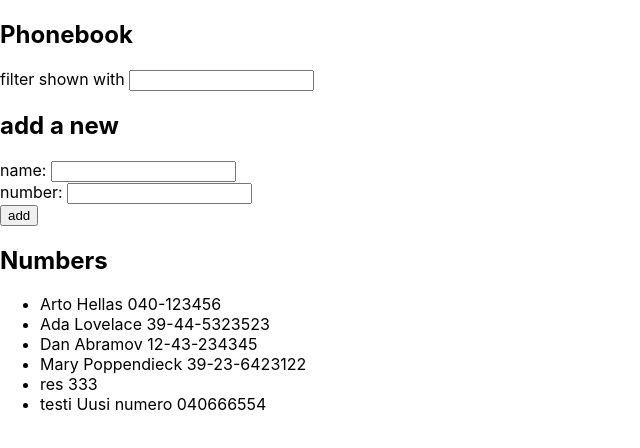
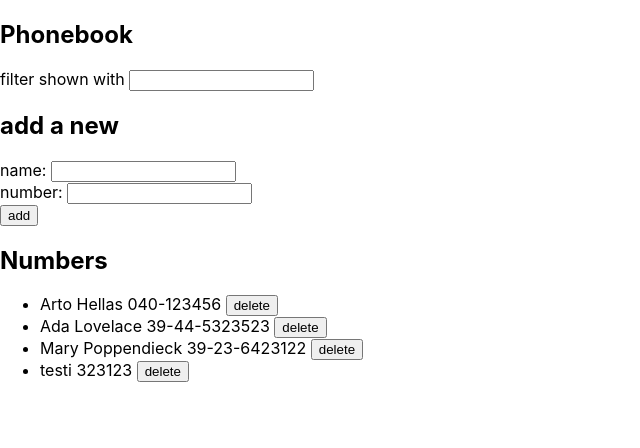
Before and after one commit to Hirvo/Fullstack, a React (Create React App) app in the folder Harjoitukset/Osa2/puhelinluettelo/: page / in a window 1280 px wide. Shown: the top 448 px of the page, without its empty margins (0-640 px from the left). Built offline with nearby package versions, Linux system fonts and the light colour scheme; data requests are answered from the project's data file.

Commit message:
puhelinluettelo step9 done

```diff
--- a/Harjoitukset/Osa2/puhelinluettelo/db.json
+++ b/Harjoitukset/Osa2/puhelinluettelo/db.json
@@ -11,24 +11,14 @@
       "id": 2
     },
     {
-      "name": "Dan Abramov",
-      "number": "12-43-234345",
-      "id": 3
-    },
-    {
       "name": "Mary Poppendieck",
       "number": "39-23-6423122",
       "id": 4
     },
     {
-      "name": "res",
-      "number": "333",
+      "name": "testi",
+      "number": "323123",
       "id": 5
-    },
-    {
-      "name": "testi Uusi numero",
-      "number": "040666554",
-      "id": 6
     }
   ]
 }
--- a/Harjoitukset/Osa2/puhelinluettelo/src/App.js
+++ b/Harjoitukset/Osa2/puhelinluettelo/src/App.js
@@ -2,10 +2,13 @@ import React, { useState, useEffect } from 'react'
 import axios from 'axios'
 import personService from './services/persons'
 
-const Person = ({ person }) => {
+const Person = ({ person, deletePerson}) => {
   return (
     <li>{person.name} {" "}
-    {person.number}
+    {person.number} {" "}
+    <button onClick={() => deletePerson(person.id)}>
+          delete
+        </button>
     </li>
   )
 }
@@ -73,7 +76,6 @@ const App = () => {
   }
 
 const filtering = persons.filter(person => {
-  console.log(person.name)
   return (person.name.toLowerCase().includes(newFilter)
   );
 });
@@ -89,6 +91,16 @@ const handleNumberChange = (event) => {
 const handleFilterChange = event => {
   setNewFilter(event.target.value.toLowerCase());
 };
+
+const removePerson = ( id ) => {
+  setPersons(persons.filter(n => n.id !== id))
+}
+
+const deletePerson = ( id ) => {
+  personService
+  .personDelete(id)
+  .then(removePerson(id))
+  }
 
   return (
     <div>
@@ -107,7 +119,9 @@ const handleFilterChange = event => {
       <h2>Numbers</h2>
       <ul>
           {filtering.map(person =>
-          <Person key={person.name} person={person} />
+          <Person key={person.name} person={person}
+          deletePerson={deletePerson}
+          />
         )}
       </ul>
     </div>
--- a/Harjoitukset/Osa2/puhelinluettelo/src/services/persons.js
+++ b/Harjoitukset/Osa2/puhelinluettelo/src/services/persons.js
@@ -11,6 +11,9 @@ const create = newObject => {
   return request.then(response => response.data)
 }
 
+const personDelete = (id) => {
+    const request = axios.delete(`${baseUrl}/${id}`)
+    return request.then(response => response.data)
+  }
 
-
-export default { getAll, create }
+export default { getAll, create, personDelete }
```
